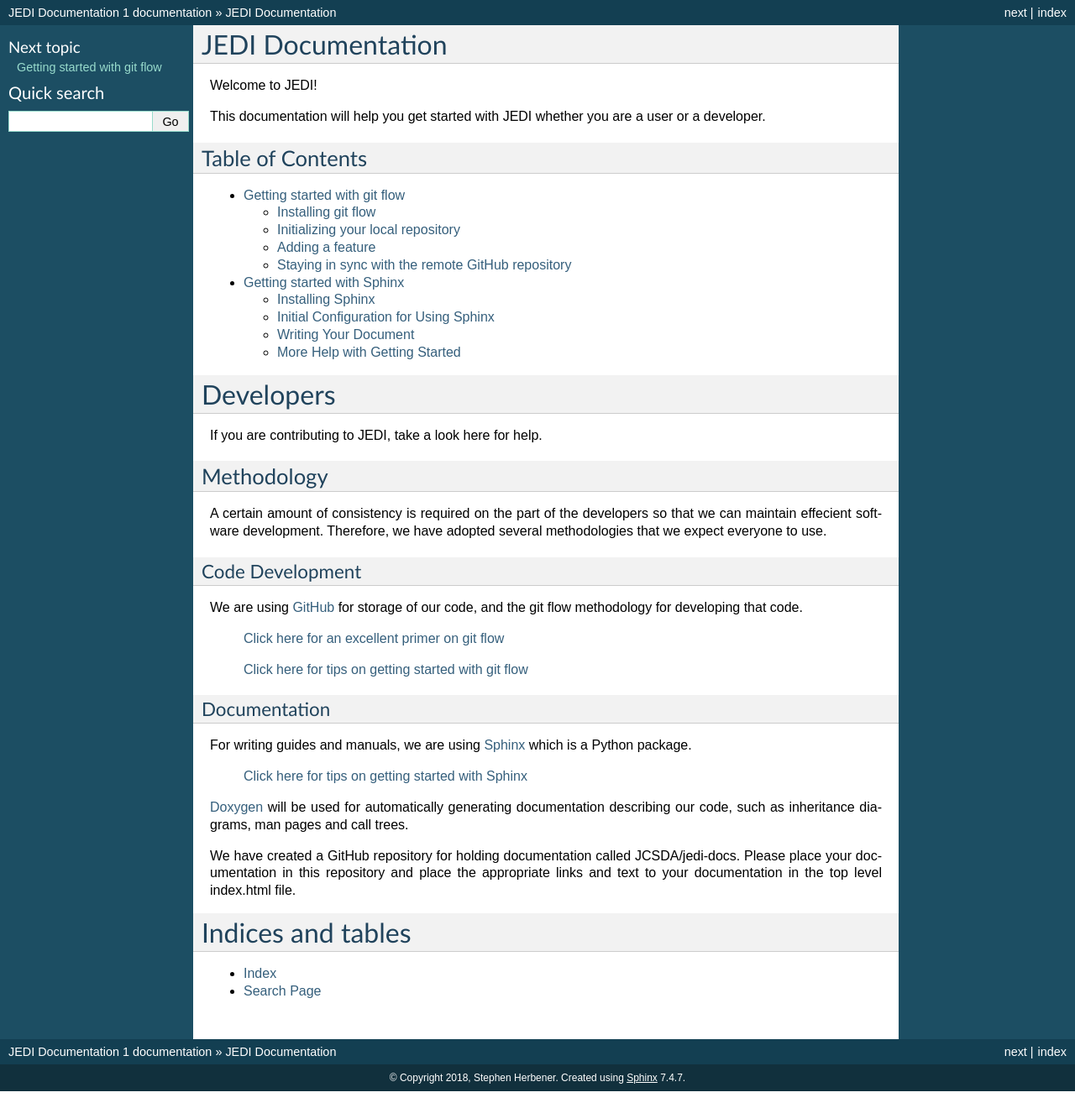
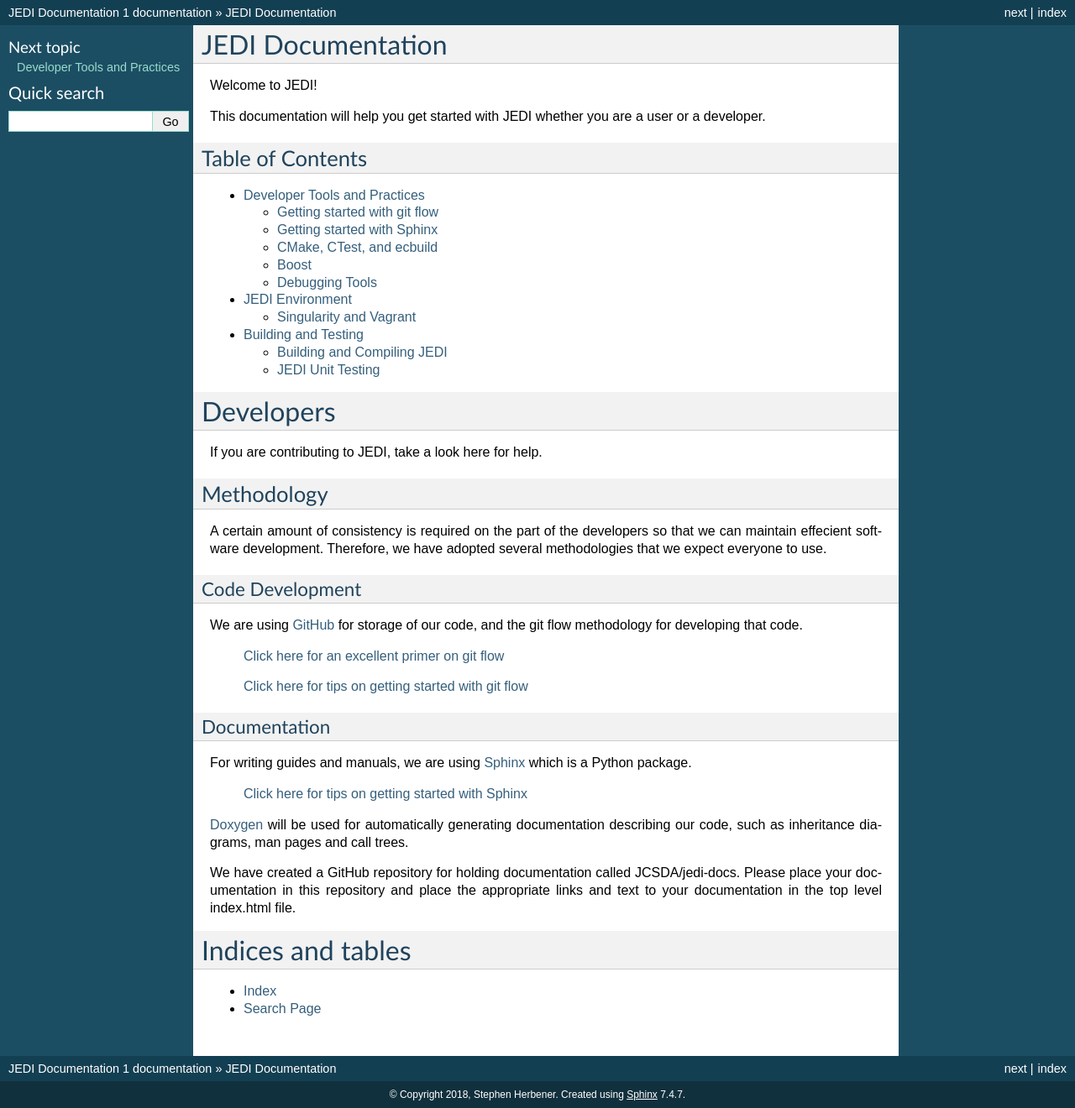
Before and after one commit to JCSDA/jedi-docs, a Sphinx documentation site: the page built from docs/index.rst, in a window 1280 px wide. Shown: the whole page at 84% size. Built offline with Sphinx 7.4.7, drawn with Linux system fonts in a browser that asks for light colours.

Commit message:
Reorganized html heirarchy and put in stubs for pages we need to write

```diff
--- /dev/null
+++ b/docs/developer/building_and_testing/building_jedi.rst
@@ -0,0 +1,29 @@
+Building and Compiling JEDI
+=============================
+
+Backgroung text here.
+
+Choose your branches
+--------------------
+
+Information here about how to choose both remote and local branches in the CMakeLists file to build with.
+
+
+Build options
+-------------
+
+Describe --build=develop
+
+more?
+
+
+Compiling within the Singularity container
+-------------------------------------------
+
+Implementing
+
+
+Compiling outside the Singularity container
+-------------------------------------------------
+
+This section is under construction - stay tuned for future updates.
--- /dev/null
+++ b/docs/developer/building_and_testing/index.rst
@@ -0,0 +1,9 @@
+#############################
+Building and Testing
+#############################
+
+.. toctree::
+   :maxdepth: 2
+
+   building_jedi.rst
+   unit_testing.rst
--- /dev/null
+++ b/docs/developer/developer_tools/boost.rst
@@ -0,0 +1,5 @@
+
+Boost
+=====
+
+Text goes here
--- /dev/null
+++ b/docs/developer/developer_tools/cmake.rst
@@ -0,0 +1,15 @@
+
+CMake, CTest, and ecbuild
+=========================
+
+Text goes here.
+
+cmake and ctest
+---------------
+
+Text goes here
+
+ecbuild
+-------
+
+Text goes here
--- /dev/null
+++ b/docs/developer/developer_tools/index.rst
@@ -0,0 +1,16 @@
+#############################
+Developer Tools and Practices
+#############################
+
+A certain amount of consistency is required on the part of the developers so that we can
+maintain effecient software development.
+Therefore, we have adopted several methodologies and tools that we ask everyone to use.
+
+.. toctree::
+   :maxdepth: 2
+
+   getting-started-with-gitflow
+   getting-started-with-sphinx
+   cmake
+   boost
+   debuggers
--- /dev/null
+++ b/docs/developer/jedi_environment/index.rst
@@ -0,0 +1,8 @@
+#############################
+JEDI Environment
+#############################
+
+.. toctree::
+   :maxdepth: 2
+
+   singularity
--- /dev/null
+++ b/docs/developer/jedi_environment/singularity.rst
@@ -0,0 +1,24 @@
+Singularity and Vagrant
+=======================
+
+Text goes here
+
+Installing Vagrant on a Mac
+---------------------------
+
+If you're not using a Mac, you can skip this section
+
+Installing Singularity on a Mac
+--------------------------------
+
+Text goes here
+
+Installing Singularity on Linux
+-------------------------------
+
+Text goes here
+
+Building the JEDI environment
+-------------------------------
+
+How do download the singularity image and start a singularity shell
--- a/docs/index.rst
+++ b/docs/index.rst
@@ -16,8 +16,9 @@
 .. toctree::
    :maxdepth: 2
 
-   developer/methodology/getting-started-with-gitflow
-   developer/methodology/getting-started-with-sphinx
+   developer/developer_tools/index.rst
+   developer/jedi_environment/index.rst
+   developer/building_and_testing/index.rst
 
 
 Developers
```
Also changed, not shown: docs/developer/building_and_testing/unit_testing.rst (added, +19 -0 lines), docs/developer/developer_tools/debuggers.rst (added, +10 -0 lines), docs/developer/developer_tools/getting-started-with-gitflow.rst (renamed from docs/developer/methodology/getting-started-with-gitflow.rst), docs/developer/developer_tools/getting-started-with-sphinx.rst (renamed from docs/developer/methodology/getting-started-with-sphinx.rst), 6 other files.
